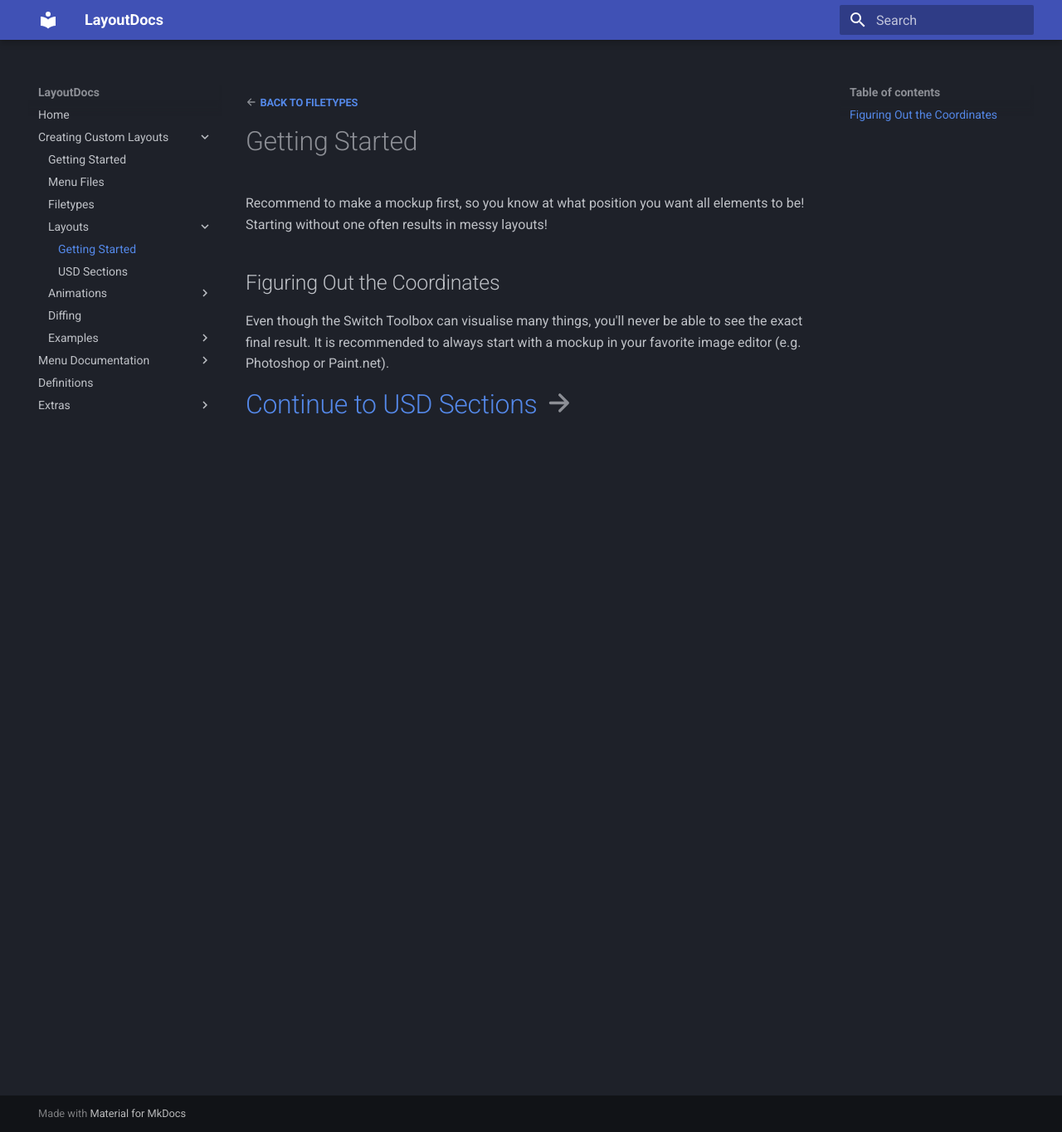
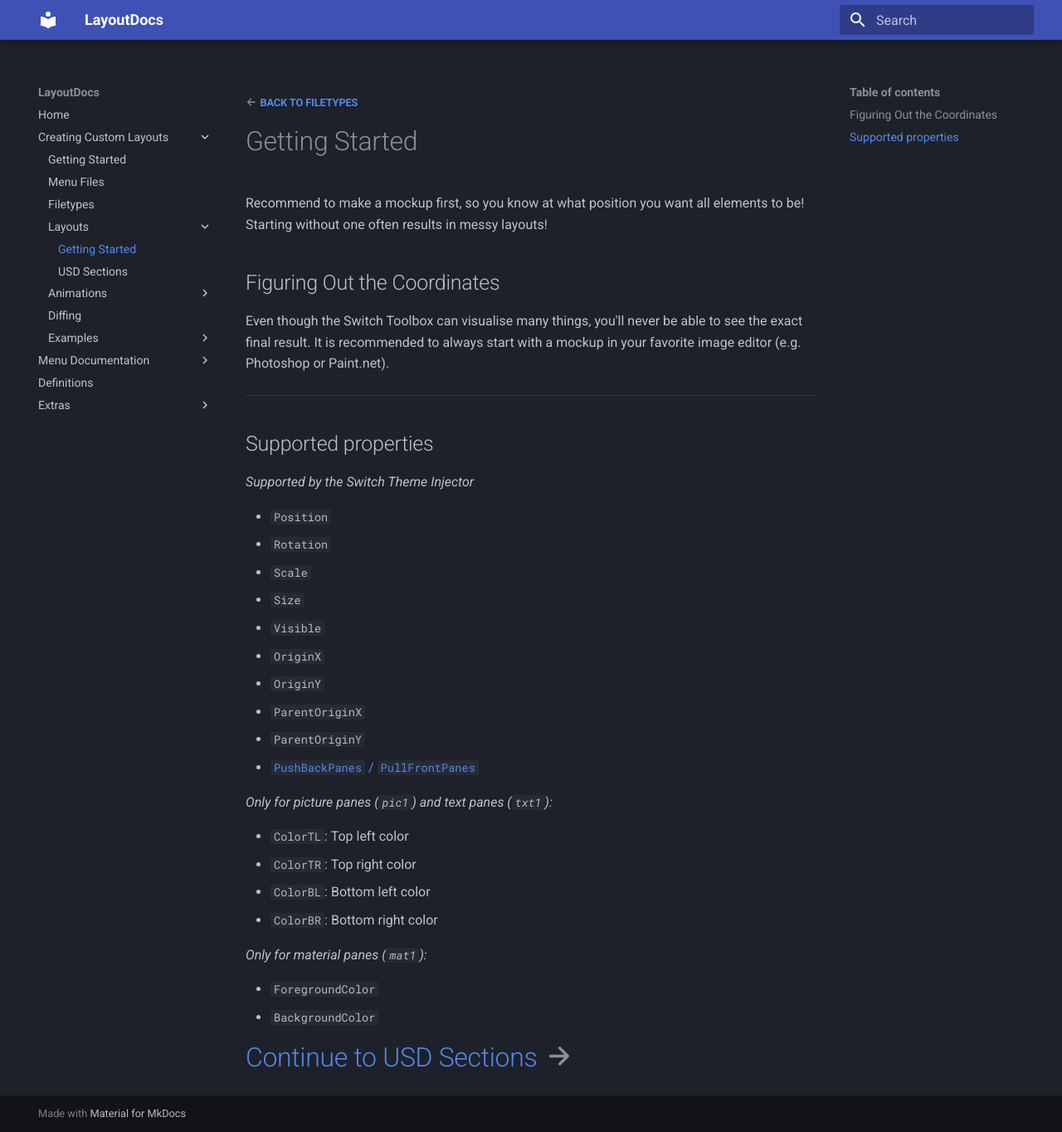
Before and after one commit to ThemezerNX/LayoutDocs, an MkDocs documentation site: the page built from docs/guide/layouts/index.md, in a window 1280 px wide and 1364 px high. Shown: the whole window at 83% size. Built offline with MkDocs 1.6.1 and Material for MkDocs 9.7.7, drawn with Linux system fonts in a browser that asks for light colours.

Commit message:
Fix links

```diff
--- a/docs/guide/layouts/index.md
+++ b/docs/guide/layouts/index.md
@@ -8,4 +8,33 @@ Recommend to make a mockup first, so you know at what position you want all elem
 
 Even though the Switch Toolbox can visualise many things, you'll never be able to see the exact final result. It is recommended to always start with a mockup in your favorite image editor (e.g. Photoshop or Paint.net).
 
+---
+
+## Supported properties
+
+_Supported by the Switch Theme Injector_
+
+-   `Position`
+-   `Rotation`
+-   `Scale`
+-   `Size`
+-   `Visible`
+-   `OriginX`
+-   `OriginY`
+-   `ParentOriginX`
+-   `ParentOriginY`
+-   [`PushBackPanes` / `PullFrontPanes`](../examples/pull-push-front-back/index.md)
+
+_Only for picture panes (`pic1`) and text panes (`txt1`):_
+
+-   `ColorTL`: Top left color
+-   `ColorTR`: Top right color
+-   `ColorBL`: Bottom left color
+-   `ColorBR`: Bottom right color
+
+_Only for material panes (`mat1`):_
+
+-   `ForegroundColor`
+-   `BackgroundColor`
+
 # [Continue to USD Sections](usd-sections.md) :octicons-arrow-right-16:
```
Also changed, not shown: docs/guide/animations/index.md (+11 -2 lines), docs/guide/layouts/usd-sections.md (+7 -1 lines).
